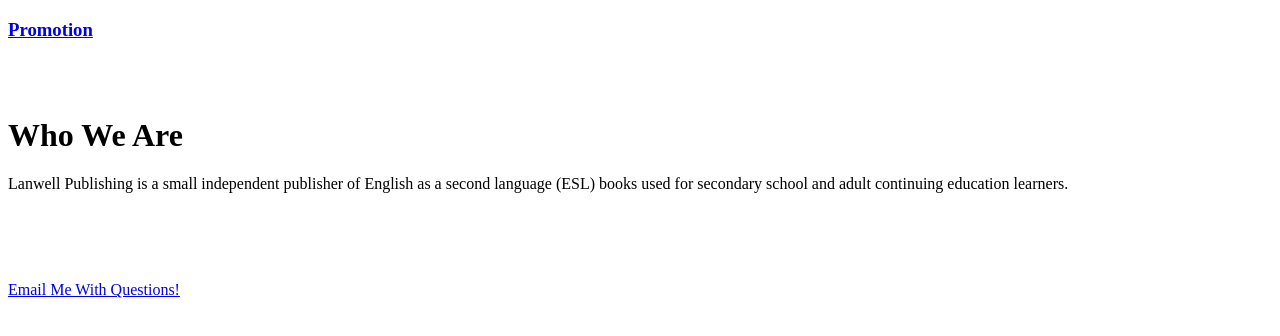
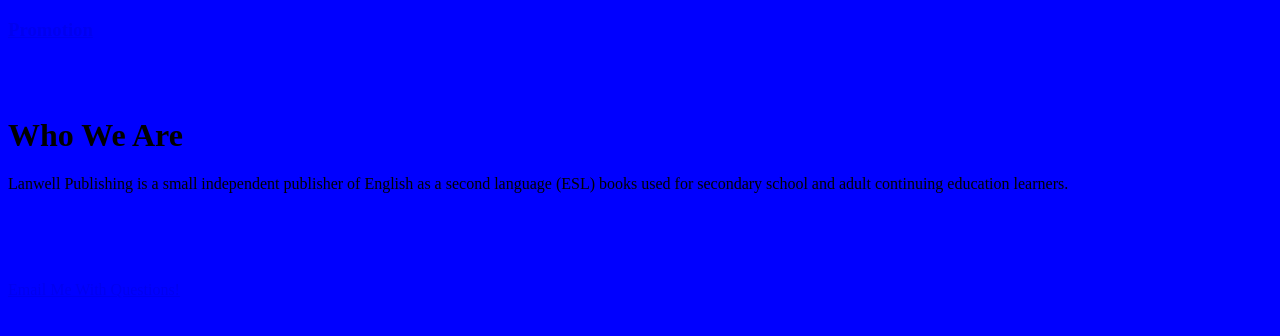
Before and after one commit to 44334-fa21/ch13handsonexercise-christiank3ll3r, a plain HTML site: page index.html in a window 1280 px wide. Drawn offline with Linux system fonts and the light colour scheme.

Commit message:
Update index.html

```diff
--- a/index.html
+++ b/index.html
@@ -6,6 +6,12 @@
         <meta name="description" content="Ch 13 Hands on Exercise">
         <meta name="keywords" content="HTML, CSS, JavaScript">
 		<style>
+			body {background-color: blue;
+				color: black;}
+
+			h3 {color: grey;}
+
+			h1 {color: black;}
 
 		</style>
 	</head>
```
